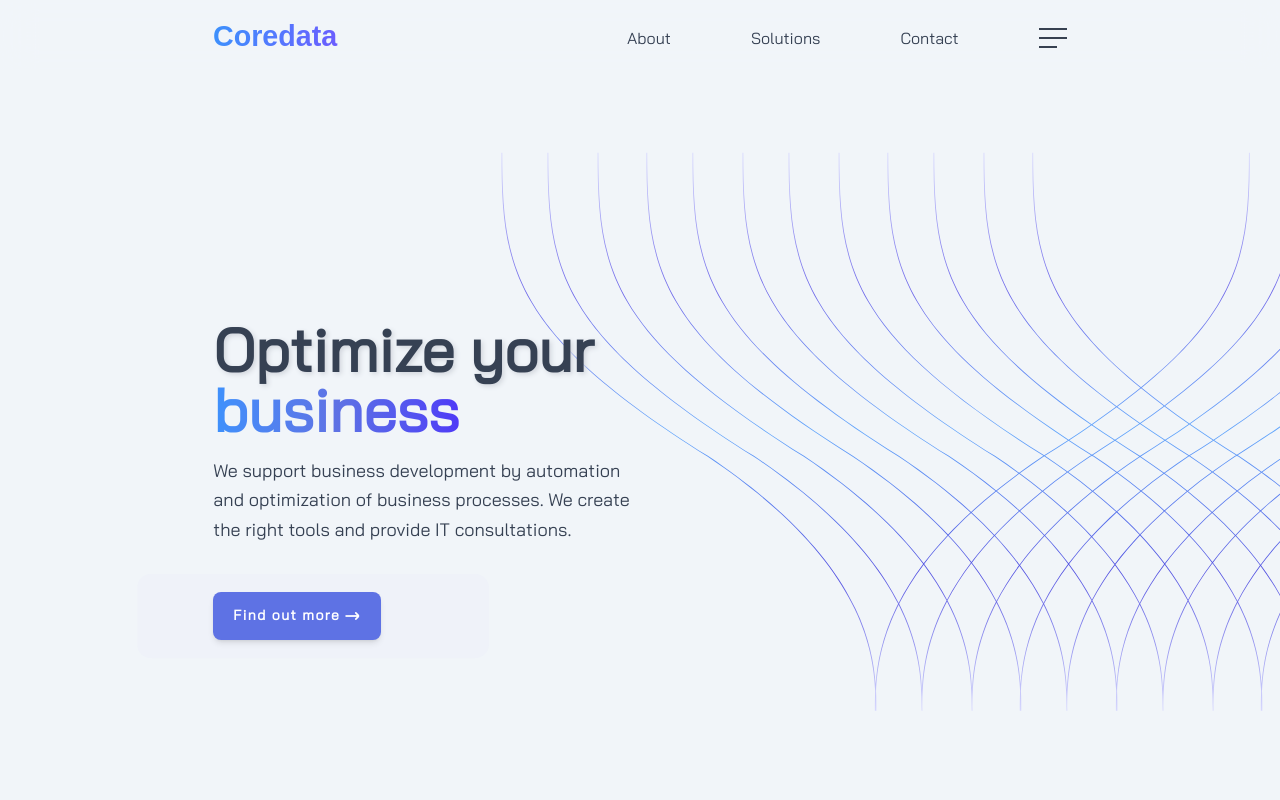
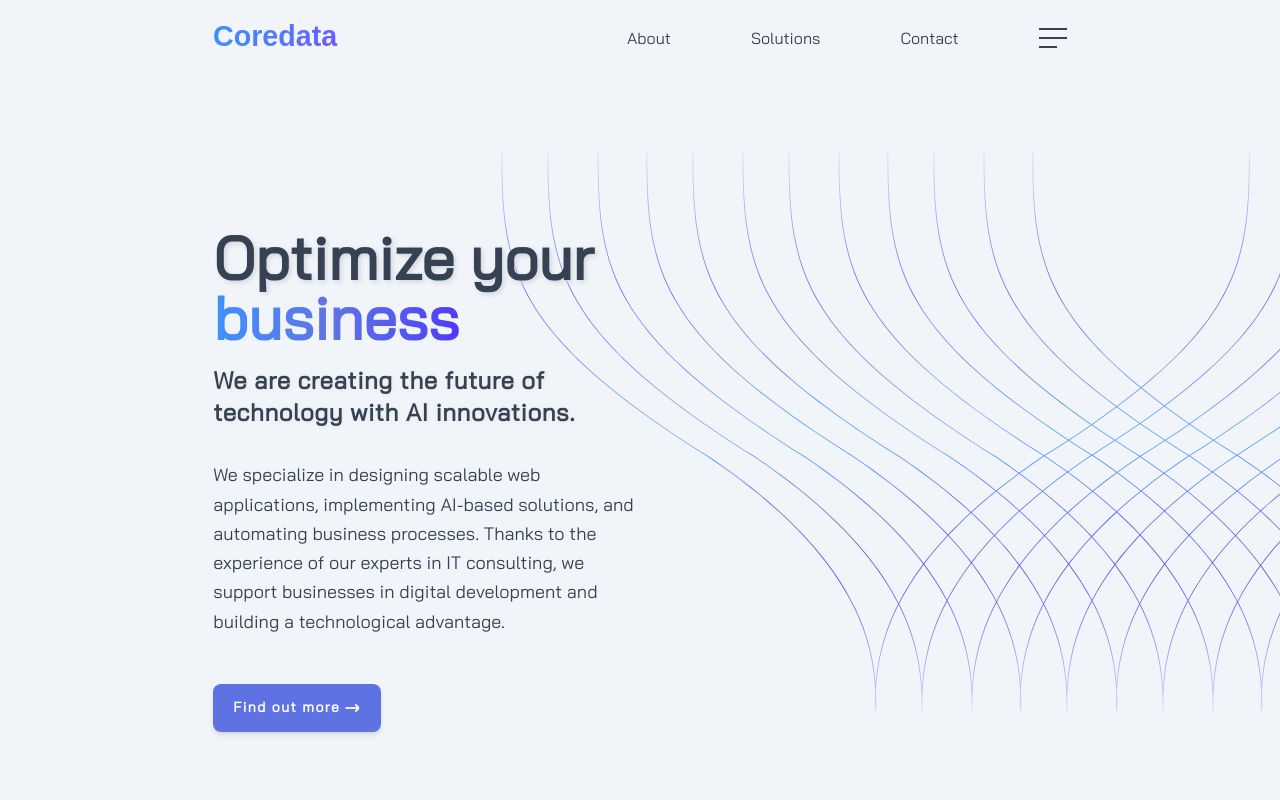
Before and after one commit to Coredatapl/coredata-website, a React (Vite) app: page / in a window 1280 px wide. Shown: the top 800 px of the page. Built offline with nearby package versions, Linux system fonts and the light colour scheme.

Commit message:
content update

```diff
--- a/src/components/Hero.tsx
+++ b/src/components/Hero.tsx
@@ -1,6 +1,7 @@
 import { useUi } from "../hooks/useUi";
 import { AppComponents } from "../utils/common";
 import Button from "./ui/Button";
+import Header from "./ui/Header";
 import Section from "./ui/Section";
 import Title from "./ui/Title";
 
@@ -17,15 +18,21 @@ export default function Hero() {
               business
             </span>
           </Title>
-					<p className="mt-4 text-lg leading-relaxed text-blueGray-500">
-						We support business development by automation and optimization of
-						business processes. We create the right tools and provide IT
-						consultations.
+          <Header
+            message="We are creating the future of technology with AI innovations."
+            className="mt-4"
+          />
+          <p className="mt-2 text-lg leading-relaxed text-blueGray-500">
+            We specialize in designing scalable web applications, implementing
+            AI-based solutions, and automating business processes. Thanks to the
+            experience of our experts in IT consulting, we support businesses in
+            digital development and building a technological advantage.
           </p>
           <div className="relative flex w-50 h-12 mt-12">
             <div className="absolute inline-flex h-full w-full rounded-lg bg-indigo-600 opacity-5 animate-ping"></div>
             <div className="relative inline-flex">
               <Button
+                type="button"
                 label="Find out more"
                 icon="fi fi-sr-arrow-right"
                 onClick={() => scrollTo(AppComponents.about)}
--- a/src/components/ui/Header.tsx
+++ b/src/components/ui/Header.tsx
@@ -3,11 +3,13 @@ import { AppTheme } from "../../utils/common";
 interface HeaderProps {
   message: string;
   theme?: string;
+  className?: string;
 }
 
 export default function Header({
   message,
   theme = AppTheme.Dark,
+  className,
 }: HeaderProps) {
   function getTheme() {
     switch (theme) {
@@ -23,7 +25,7 @@ export default function Header({
 
   return (
     <h2
-			className={`w-full mb-6 text-2xl font-semibold text-shadow-xs tracking-wide ${getTheme()}`}
+      className={`w-full mb-6 text-2xl font-semibold text-shadow-xs tracking-wide ${getTheme()} ${className}`}
     >
       {message}
     </h2>
--- a/src/components/ui/MobileNav.tsx
+++ b/src/components/ui/MobileNav.tsx
@@ -51,6 +51,13 @@ export default function MobileNav({ opened }: MobileNavProps) {
                 id={AppComponents.ai}
                 to={"/"}
                 label="AI Automation"
+              />
+            </li>
+            <li className="mr-10 my-5">
+              <MobileNavItem
+                id={AppComponents.consultations}
+                to={"/"}
+                label="IT Consultations"
               />
             </li>
             <li className="mr-10 my-5">
--- a/src/hooks/useLoading.ts
+++ b/src/hooks/useLoading.ts
@@ -4,7 +4,7 @@ export const useLoading = () => {
   const [loading, setLoading] = useState(true);
   const isLoaded = () => {
     if (document.readyState === "complete") {
-			setTimeout(() => setLoading(false), 700);
+      setTimeout(() => setLoading(false), 300);
       return true;
     }
     return false;
```
Lines whose indentation alone changed are shown as unchanged.
